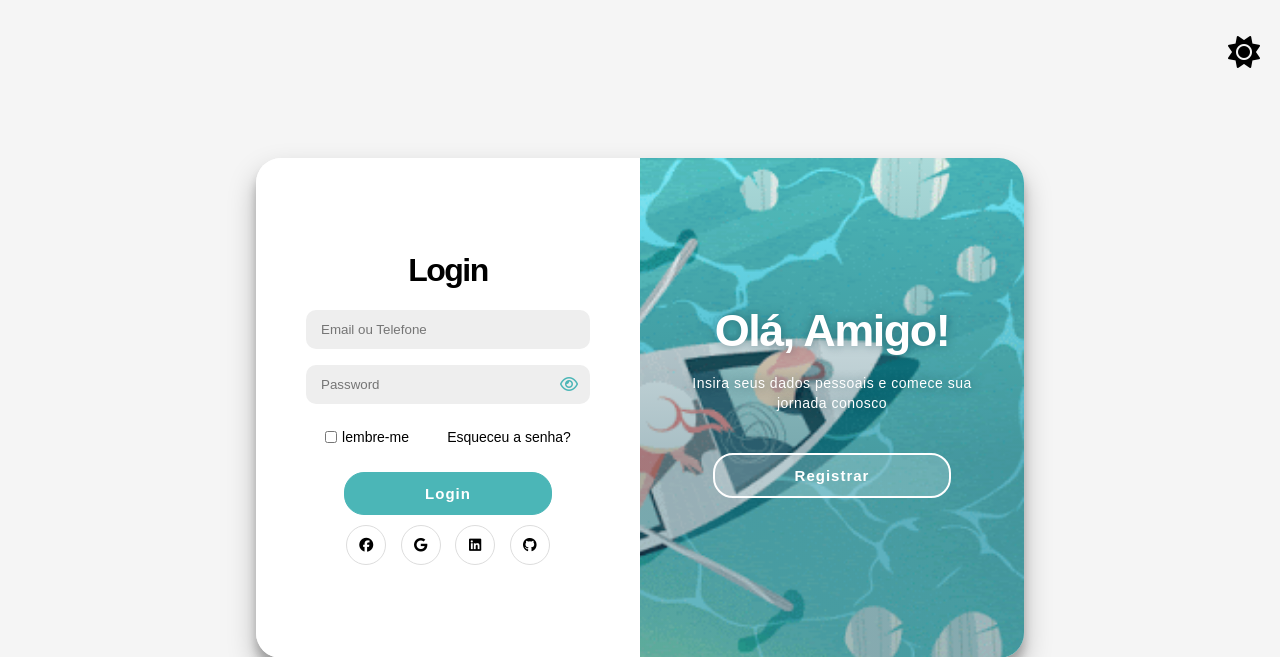
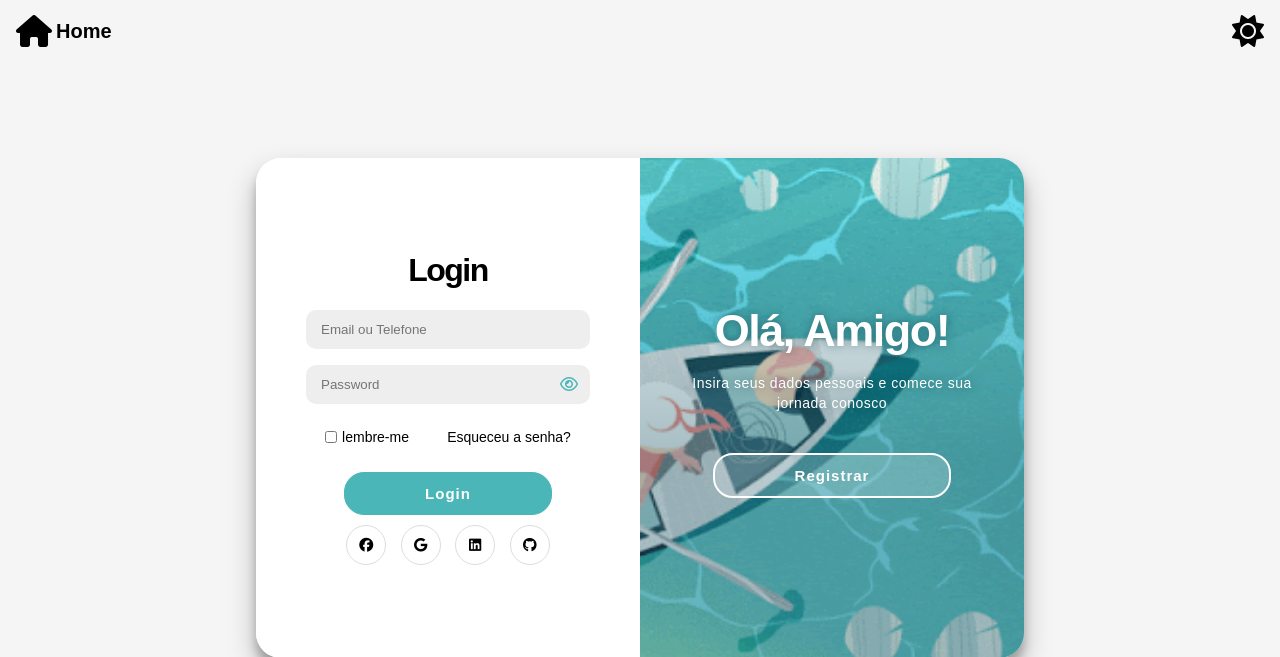
Before and after one commit to christopherfifo/login-com-verifica-o, a PHP site: page / in a window 1280 px wide. Shown: the top 657 px of the page. Run offline with PHP 8.4, Linux system fonts and the light colour scheme; some libraries are stand-ins or nearby versions.

Commit message:
arrumando umas coisas

```diff
--- a/css/senha.css
+++ b/css/senha.css
@@ -4,7 +4,9 @@
   display: none;
   flex-direction: column;
   padding: 10px 20px 0 20px;
-  background-image: url(../pictures/isso.gif);
+  background-image: url(../pictures/senha-dia.gif);
+  background-size: cover; /* Ajusta a imagem para cobrir todo o contêiner */
+  background-position: center; /* Centraliza a imagem no contêiner */
 }
 
 .senha_dados {
@@ -42,7 +44,7 @@
 }
 
 .title_gerador {
-  color: #acb9e4;
+  color: #eceef5;
   font-weight: 800;
   font-size: 1.2rem;
   margin: 0;
--- a/css/tema.css
+++ b/css/tema.css
@@ -1,3 +1,19 @@
+.topo{
+    background: transparent;
+    width: 100%;
+    padding: 0;
+    margin: 0;
+    padding-inline: 1rem;
+    top: 0;
+    position: absolute; /* Altera o position para absolute */
+    z-index: 1000; /* Certifique-se de que ele fique sobreposto a outros elementos */
+    align-items: center;
+    justify-content: space-between;
+    flex-direction: row;
+    display: flex;
+}
+
+
 .tema {
     background: transparent;
     border: none;
@@ -5,11 +21,7 @@
     letter-spacing: 0px;
     padding: 0;
     margin: 0;
-    position: absolute; /* Altera o position para absolute */
-    top: 20px; /* Ajuste o valor conforme necessário para a distância do topo */
-    right: 20px; /* Ajuste o valor conforme necessário para a distância da borda direita */
-    transform: translate(0, 50%); /* Para ajustar o ícone um pouco abaixo da linha central */
-    z-index: 1000; /* Certifique-se de que ele fique sobreposto a outros elementos */
+    cursor: pointer;
 }
 
 
@@ -21,3 +33,30 @@
     font-size: 2rem;
     color: black;
 }
+
+#home{
+    font-size: 2rem;
+}
+
+.home-link{
+    width: 100%;
+    text-decoration: none;
+    color: black;
+    display: flex;
+    align-items: center;
+    gap: 0.5rem;
+}
+
+.tema:hover .home-link{
+    color: #4bb6b7;
+}
+
+.home-title{
+    font-size: 1.25rem;
+
+    margin: 0;
+    padding: 0;
+    gap: 0.25rem;
+    display: flex;
+    align-items: center;
+}
--- a/index.html
+++ b/index.html
@@ -14,7 +14,10 @@
     <title>Document</title>
   </head>
   <body>
+    <header class="topo">
+    <button class="tema"><a href="" class="home-link"><span class="home-title"><i class="fa-solid fa-house" id="home"></i>Home</span></a></button>
     <button class="tema"><i class="fa-solid fa-sun" id="dark"></i></button>
+    </header>
     <div class="container" id="container">
       <div class="form-container register-container">
         <form
```
Also changed, not shown: pictures/senha-dia.gif (added).
